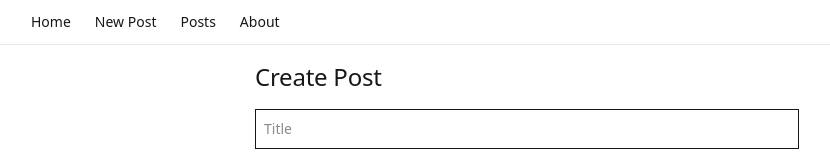
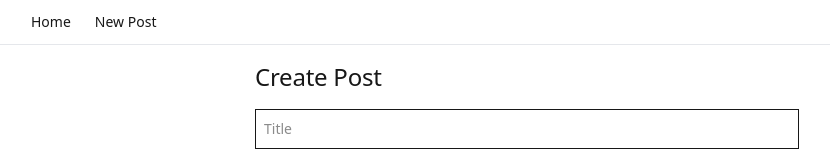
Before and after one commit to KolyaSotnichenko/vibe-blog, a Next.js app: page /posts/create in a window 1280 px wide. Shown: the top 160 px of the page, without its empty margins (113-943 px from the left). Built offline with nearby package versions, Linux system fonts and the light colour scheme.

Commit message:
Vibe: Bug Fix
Attempt: e585decd-989c-485f-a25a-635591218218
changes produced by runner

```diff
--- a/app/page.tsx
+++ b/app/page.tsx
@@ -21,11 +21,14 @@ export default function Page() {
     <main className="max-w-2xl mx-auto p-8 space-y-6">
       <h1 className="text-3xl font-semibold">Blog</h1>
       <ul className="space-y-4">
+        {data?.length === 0 && <li>No posts yet</li>}
         {data?.map((post) => (
           <li key={post.id} className="border-b pb-4">
-            <h2 className="text-xl font-medium">{post.title}</h2>
-            <p className="text-sm text-gray-500">{post.createdAt}</p>
-            <p className="mt-2 text-gray-700">{post.excerpt}</p>
+            <a href={`/posts/${post.id}`} className="block hover:underline">
+              <h2 className="text-xl font-medium">{post.title}</h2>
+              <p className="text-sm text-gray-500">{post.createdAt}</p>
+              <p className="mt-2 text-gray-700">{post.excerpt}</p>
+            </a>
           </li>
         ))}
       </ul>
--- a/src/components/BlogNav.tsx
+++ b/src/components/BlogNav.tsx
@@ -7,14 +7,8 @@ export function BlogNav() {
         <Link href="/" className="font-medium hover:underline">
           Home
         </Link>
-        <Link href="/posts/new" className="hover:underline">
+        <Link href="/posts/create" className="hover:underline">
           New Post
-        </Link>
-        <Link href="/posts" className="hover:underline">
-          Posts
-        </Link>
-        <Link href="/about" className="hover:underline">
-          About
         </Link>
       </nav>
     </header>
```
